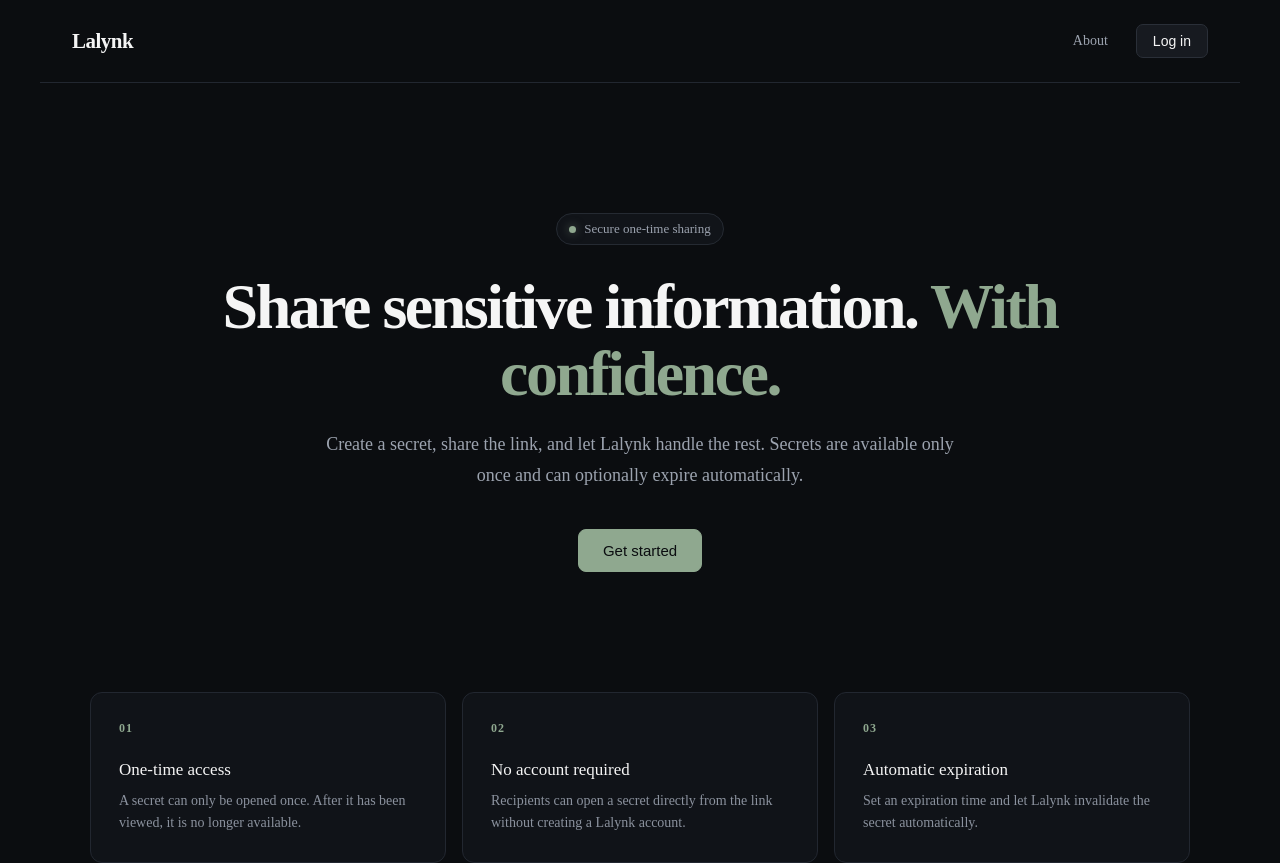
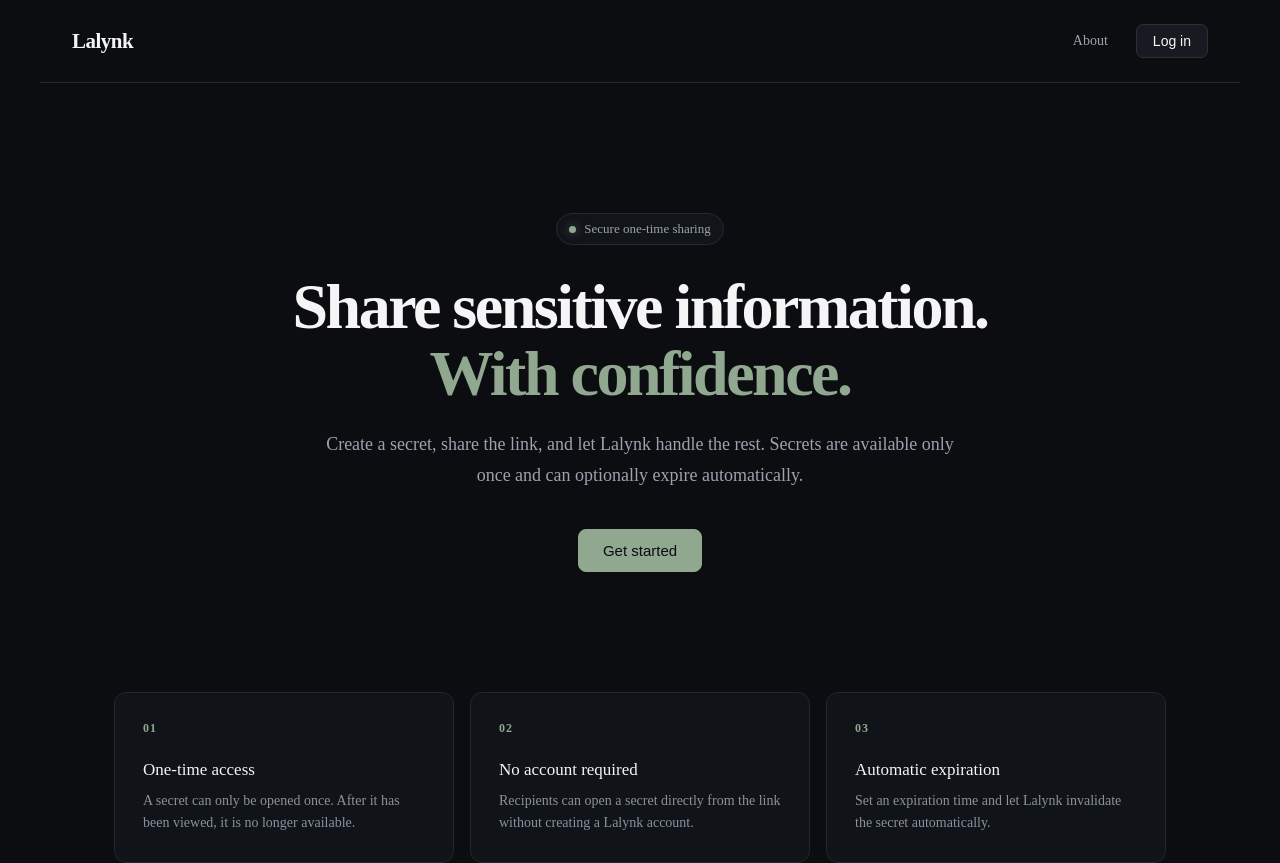
Before and after one commit to Lalynk/lalynk-frontend, a React (Vite) app: page / in a window 1280 px wide. Shown: the top 863 px of the page. Built offline with nearby package versions, Linux system fonts and the light colour scheme; no server answers.

Commit message:
style: add global CSS variables for new design

```diff
--- a/src/index.css
+++ b/src/index.css
@@ -1,11 +1,28 @@
-body {
-  margin: 0;
+:root {
+  --color-bg: #1e1e1e;
+  --color-surface: #0e0e0e;
+  --color-card: #363634;
+  --color-text: #f0eeeb;
+  --color-text-muted: #aaa7a1;
+  --color-border: #5a5a58;
+  --color-accent: #c8b99a;
+
+  --border-radius-card: 24px;
+  --border-radius-button: 8px;
+  --content-width: 1180px;
+
 }
 
-p, h2, h3 {
-  margin: 0;
+* {
+  box-sizing: border-box;
 }
 
 html {
     overflow-y: scroll;
 }
+
+body {
+  margin: 0;
+  background: var(--color-bg);
+  color: var(--color-text);
+}
```
